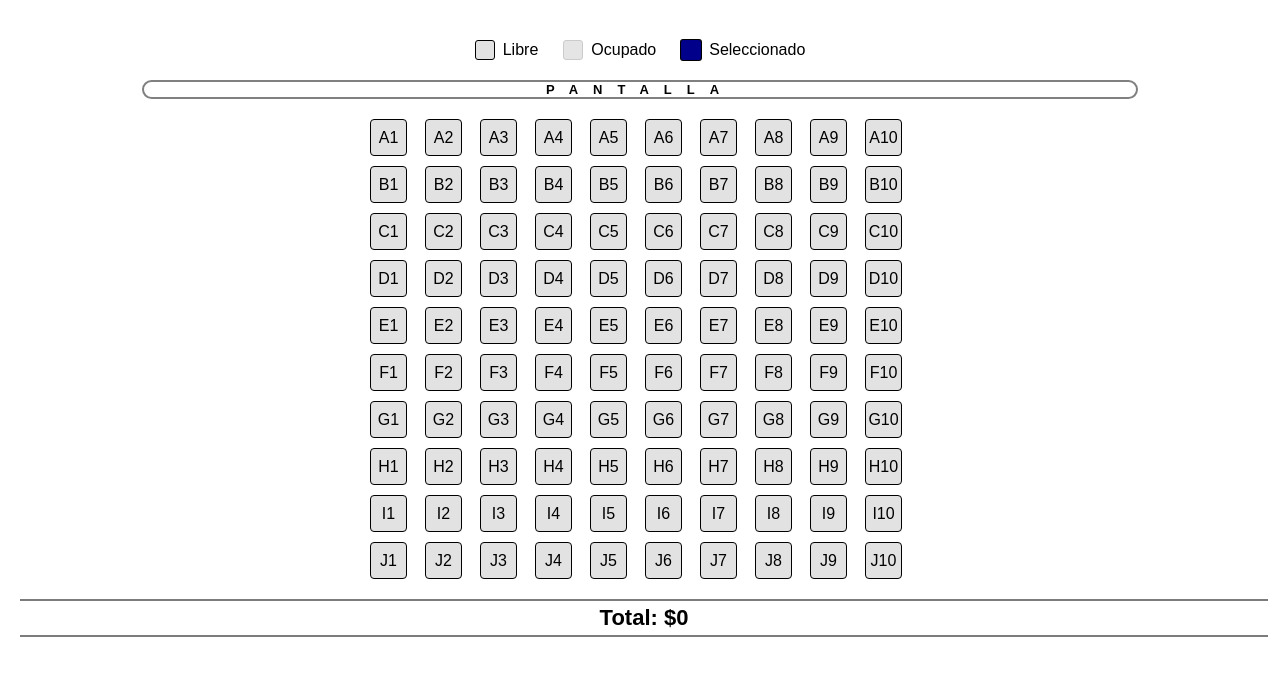
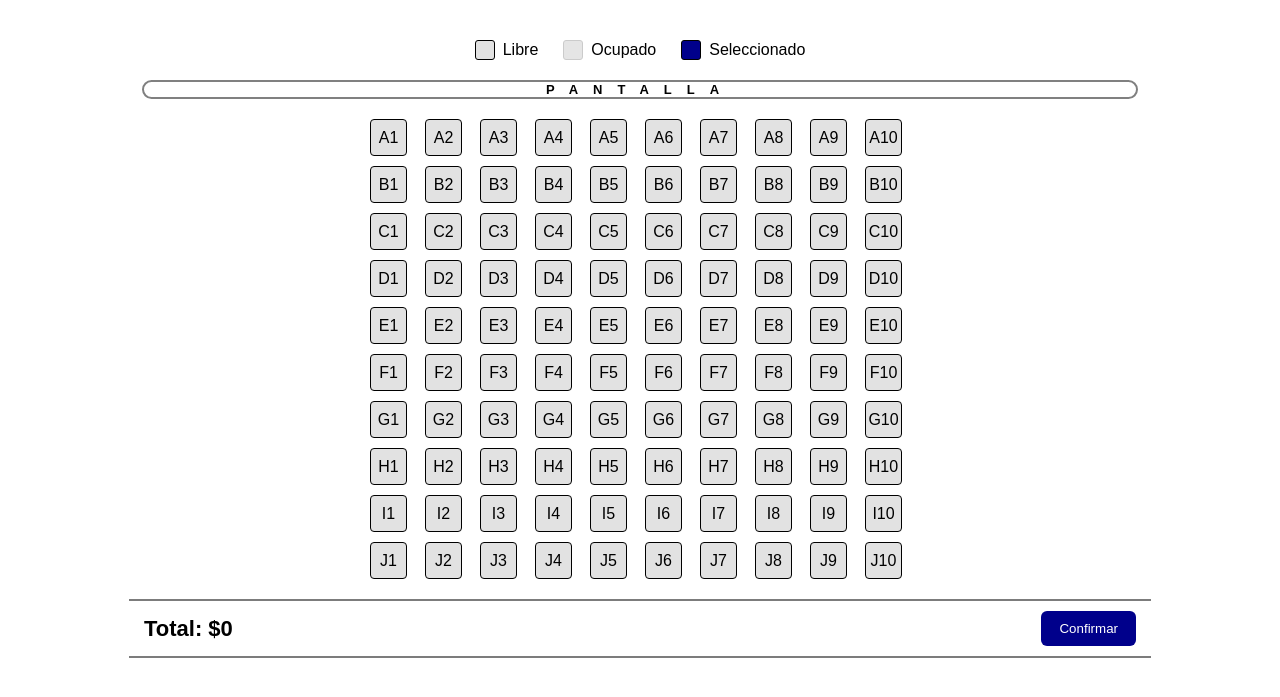
Before and after one commit to Fausto24108/Cine, a PHP site: page /butacas/butacas.php?id_funcion=1 in a window 1280 px wide. Shown: the top 697 px of the page. Run offline with PHP 8.4, Linux system fonts and the light colour scheme; data comes from the database, SQL or seed files in the repository.

Commit message:
Finalizo pagina butacas.

```diff
--- a/CSS/style.css
+++ b/CSS/style.css
@@ -3,7 +3,7 @@
     padding: 0;
 }
 
-body {
+body{
     font-family: Arial, sans-serif;
     background-color: white;
 }
@@ -21,7 +21,7 @@ body {
     gap: 8px;
 }
 
-.cuadro {
+.cuadro{
     width: 18px;
     height: 18px;
     border-radius: 3px;
@@ -39,11 +39,11 @@ body {
     font-weight: bolder;
 }
 
-main {
+main{
     padding: 20px;
 }
 
-#butacas {
+#butacas{
     display: grid;
     grid-template-columns: repeat(10, 45px);
     gap: 10px;
@@ -51,7 +51,7 @@ main {
     margin-top: 18px;
 }
 
-.butaca {
+.butaca{
     width: 35px;
     height: 35px;
     display: flex;
@@ -64,31 +64,58 @@ main {
     border: 1px solid black;
 }
 
-.butaca p{
-    opacity: 0;
+.butaca:hover{
+    transform: scale(1.1);
 }
 
-.libre {
+
+
+.libre{
     background-color: rgb(226, 226, 226);
 }
 
-.ocupado {
+.ocupado{
     background-color: gray;
     pointer-events: none;
     opacity: 0.2;
 }
 
-.seleccionada {
+.butaca.seleccionado{
     background-color: darkblue;
     transform: scale(1.1);
 }
 
-.total {
-    width: 100%;
-    margin-top: 20px;
-    font-size: 22px;
+.cuadro.seleccionado{
+    background-color: darkblue;
+}
+
+.compra{
+    width: 80%;
+    margin: 20px auto;
+    display: flex;
+    justify-content: space-between;
+    align-items: center;
     border-top: 2px solid rgb(124, 124, 124);
     border-bottom: 2px solid rgb(124, 124, 124);
-    text-align: center;
-    padding: 4px;
+    padding: 10px 15px;
 }
+
+.total{
+    font-size: 22px;
+    margin: 0;
+}
+
+#confirmar{
+    padding: 10px 18px;
+    border: none;
+    background-color: darkblue;
+    color: white;
+    border-radius: 6px;
+    cursor: pointer;
+    transition: 0.2s ease;
+}
+
+#confirmar:hover{
+    background-color: navy;
+    transform: scale(1.05);
+}
--- a/JS/script.js
+++ b/JS/script.js
@@ -0,0 +1,31 @@
+let seleccionadas = [];
+let precio = 15000;
+
+const butacas = document.querySelectorAll(".butaca");
+const total = document.querySelector(".total");
+
+butacas.forEach(butaca => {
+    butaca.addEventListener("click", () => {
+        if (butaca.classList.contains("ocupado")) return;
+
+        let id = butaca.dataset.id;
+
+        if (butaca.classList.contains("seleccionado")) {
+            butaca.classList.remove("seleccionado");
+
+            for (let i = 0; i < seleccionadas.length; i++) {
+                if (seleccionadas[i] == id) {
+                    seleccionadas.splice(i, 1);
+                    break;
+                }
+            }
+        }
+
+        else{
+            butaca.classList.add("seleccionado");
+            seleccionadas.push(id);
+        }
+
+        total.innerText = "Total: $" + (seleccionadas.length * precio);
+    });
+});
--- a/butacas/butacas.php
+++ b/butacas/butacas.php
@@ -39,7 +39,7 @@ $res2 = mysqli_query($con,$sql2);
             </div>
 
             <div class="item">
-                <div class="cuadro seleccionada"></div>
+                <div class="cuadro seleccionado"></div>
                 <p>Seleccionado</p>
             </div>
         </div>
@@ -70,8 +70,11 @@ $res2 = mysqli_query($con,$sql2);
         }
         ?>
         </div>
+        <div class="compra">
         <h2 class="total">Total: $0</h2>
+        <button id="confirmar">Confirmar</button>
+        </div>
     </main>
-<script src="JS/script.js"></script>
+<script src="../JS/script.js"></script>
 </body>
 </html>
```
